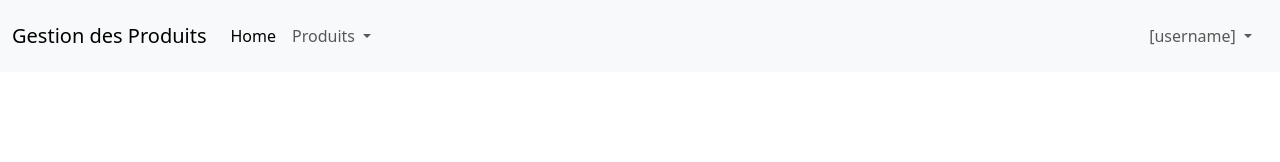
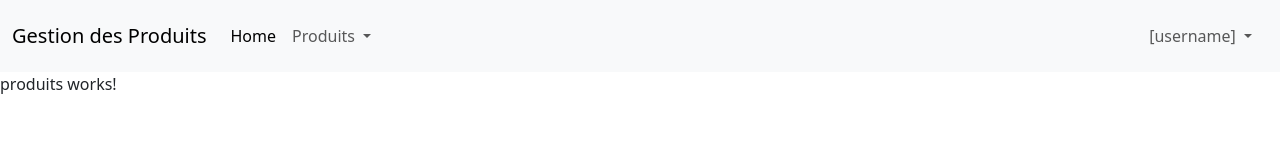
Before and after one commit to MalicknND/angular-kuikops, an Angular app: page /produits in a window 1280 px wide. Before the commit this address led to /. Shown: the top 162 px of the page. Built offline with nearby package versions, Linux system fonts and the light colour scheme.

Commit message:
feat: ajouter le composant Produits avec routage

```diff
--- a/src/app/app.html
+++ b/src/app/app.html
@@ -15,7 +15,7 @@
     <div class="collapse navbar-collapse" id="navbarSupportedContent">
       <ul class="navbar-nav me-auto mb-2 mb-lg-0">
         <li class="nav-item">
-          <a class="nav-link active" aria-current="page" href="#">Home</a>
+          <a class="nav-link active" aria-current="page" routerLink="/produits">Home</a>
         </li>
         <li class="nav-item dropdown">
           <a
--- a/src/app/app.routes.ts
+++ b/src/app/app.routes.ts
@@ -1,3 +1,4 @@
 import { Routes } from '@angular/router';
+import { Produits } from './produits/produits';
 
-export const routes: Routes = [];
+export const routes: Routes = [{ path: 'produits', component: Produits }];
--- a/src/app/app.ts
+++ b/src/app/app.ts
@@ -1,9 +1,9 @@
 import { Component, signal } from '@angular/core';
-import { RouterOutlet } from '@angular/router';
+import { RouterOutlet, RouterLink } from '@angular/router';
 
 @Component({
   selector: 'app-root',
-  imports: [RouterOutlet],
+  imports: [RouterOutlet, RouterLink],
   templateUrl: './app.html',
   styleUrl: './app.css',
 })
--- /dev/null
+++ b/src/app/produits/produits.html
@@ -0,0 +1 @@
+<p>produits works!</p>
--- /dev/null
+++ b/src/app/produits/produits.ts
@@ -0,0 +1,9 @@
+import { Component } from '@angular/core';
+
+@Component({
+  selector: 'app-produits',
+  imports: [],
+  templateUrl: './produits.html',
+  styleUrl: './produits.css',
+})
+export class Produits {}
```
Also changed, not shown: src/app/produits/produits.css (added), 1 other file (tests, documents, lock files or other folders).
